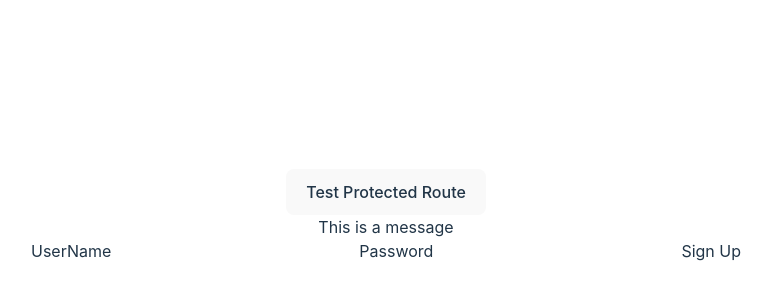
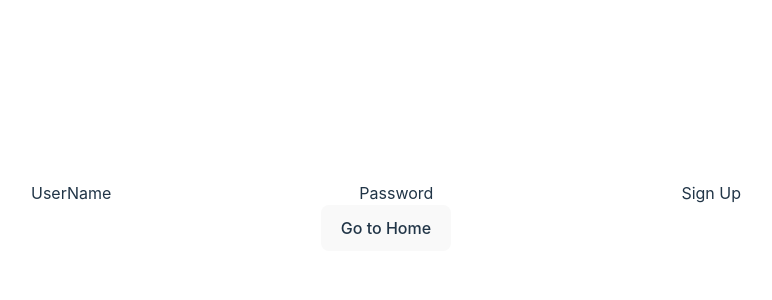
Before and after one commit to Antonio0913/HyperDucktivity, a React (Vite) app in the folder frontend/: page /signup in a window 1280 px wide. Shown: the part 184-484 px from the top of the page, without its empty margins (254-1026 px from the left). Built offline with nearby package versions, Linux system fonts and the light colour scheme; no server answers; sample sign-in values are in the browser's storage.

Commit message:
Store username and fix redirect

```diff
--- a/frontend/src/routes/Home.jsx
+++ b/frontend/src/routes/Home.jsx
@@ -17,12 +17,20 @@ import { AuthContext } from "../utilities/AuthContext.jsx";
 const Home = () => {
   const { user, isLoaded } = useUser();
   const { setAuthToken } = useContext(AuthContext);
+  const [username, setUsername] = useState("");
   const [selectedCategoryId, setSelectedCategoryId] =
     useState(null);
 
   const handleCategoryClick = (categoryId) => {
     setSelectedCategoryId(categoryId);
   };
+
+  useEffect(() => {
+    const storedUsername = localStorage.getItem("username");
+    if (storedUsername) {
+      setUsername(storedUsername);
+    }
+  }, []);
 
   useEffect(() => {
     const checkAndCreateUser = async () => {
@@ -100,6 +108,7 @@ const Home = () => {
 
   const logout = () => {
     localStorage.removeItem("authToken");
+    localStorage.removeItem("username");
     setAuthToken(null);
     window.location.reload();
   };
@@ -132,14 +141,7 @@ const Home = () => {
       </div>
 
       <div className="absolute bottom-3 left-3 flex items-center space-x-4">
-        {/* <SignedOut>
-          <SignInButton />
-          <SignUpButton style={{ marginLeft: "10px" }} />
-          <p>User is not signed in</p>
-        </SignedOut>
-        <SignedIn>
-          <UserButton />
-        </SignedIn> */}
+        <div>{username}</div>
         <button onClick={logout}>Logout</button>
         <Link to="/settings">
           <img
--- a/frontend/src/routes/LoginPage.jsx
+++ b/frontend/src/routes/LoginPage.jsx
@@ -45,11 +45,12 @@ function LoginPage(props) {
 
       if (response.ok) {
         const payload = await response.json();
-        setMessage(`Login successful; auth token saved`);
+        setMessage(`Login successful. Auth token saved`);
         console.log(
           "Login successful; auth token saved, navigating to home"
         );
         localStorage.setItem("authToken", payload.token);
+        localStorage.setItem("username", creds.username);
 
         // navigate("/home");
       } else {
@@ -64,25 +65,7 @@ function LoginPage(props) {
 
   return (
     <div>
-      <div>
-        {localStorage.getItem("authToken") !== null ? (
-          <div>
-            {" "}
-            You successfully logged in. <br /> Click here to go
-            to home element :{" "}
-            <button onClick={navigateHome}>
-              Go to Home
-            </button>{" "}
-          </div>
-        ) : (
-          <p>no</p>
-        )}
-      </div>
-      {message === "" ? (
-        <p>This is a message</p>
-      ) : (
-        <p>{message}</p>
-      )}
+      {message === "" ? <p></p> : <p>{message}</p>}
       <form>
         <label htmlFor="username">UserName</label>
         <input
@@ -106,6 +89,15 @@ function LoginPage(props) {
           onClick={submitForm}
         />
       </form>
+      <div>
+        {localStorage.getItem("authToken") !== null ? (
+          <div>
+            <button onClick={navigateHome}>Go to Home</button>{" "}
+          </div>
+        ) : (
+          <p></p>
+        )}
+      </div>
     </div>
   );
 }
--- a/frontend/src/routes/SignUpPage.jsx
+++ b/frontend/src/routes/SignUpPage.jsx
@@ -1,5 +1,6 @@
 import React, { useState } from "react";
 import { addAuthHeader } from "../utilities/AuthHelper";
+import { useNavigate } from "react-router-dom";
 
 function SignUpPage(props) {
   const INVALID_TOKEN = "INVALID_TOKEN";
@@ -9,6 +10,12 @@ function SignUpPage(props) {
     username: "",
     pwd: ""
   });
+
+  const navigate = useNavigate();
+
+  const navigateHome = () => {
+    navigate("/home");
+  };
 
   const handleChange = (event) => {
     const { name, value } = event.target;
@@ -22,66 +29,39 @@ function SignUpPage(props) {
   };
 
   const signupUser = async (creds) => {
-    const promise = fetch(`http://localhost:8000/jwtregister`, {
+    try {
+      const response = await fetch(
+        `http://localhost:8000/jwtregister`,
+        {
           method: "POST",
           headers: {
             "Content-Type": "application/json"
           },
           body: JSON.stringify(creds)
-    })
-      .then((response) => {
+        }
+      );
+
       if (response.status === 201) {
-          response.json().then((payload) => {
+        const payload = await response.json();
         localStorage.setItem("authToken", payload.token);
+        localStorage.setItem("username", creds.username);
         setMessage(
-              `Signup successful for user: ${creds.username}; auth token saved`
+          `Signup successful for user: ${creds.username}. Auth token saved`
         );
-          });
       } else {
-          response.json().then((data) => {
+        const data = await response.json();
         setMessage(
           `Signup Error ${response.status}: ${data.message}`
         );
-          });
       }
-      })
-      .catch((error) => {
-        setMessage(`Signup Error: ${error}`);
-      });
-
-    return promise;
-  };
-
-  const testProtectedRoute = async () => {
-    try {
-      const response = await fetch(
-        `http://localhost:8000/testingjwt`,
-        {
-          method: "GET",
-          headers: addAuthHeader({
-            "Content-Type": "application/json"
-          })
-        }
-      );
-
-      console.log(response);
     } catch (error) {
-      setMessage(`Signup Error: ${error}`);
+      setMessage(`Signup Error: ${error.message}`);
     }
   };
 
   return (
     <div>
-      <div>
-        <button onClick={testProtectedRoute}>
-          Test Protected Route
-        </button>
-      </div>
-      {message === "" ? (
-        <p>This is a message</p>
-      ) : (
-        <p>{message}</p>
-      )}
+      {message === "" ? <p></p> : <p>{message}</p>}
       <form>
         <label htmlFor="username">UserName</label>
         <input
@@ -105,6 +85,15 @@ function SignUpPage(props) {
           onClick={submitForm}
         />
       </form>
+      <div>
+        {localStorage.getItem("authToken") !== null ? (
+          <div>
+            <button onClick={navigateHome}>Go to Home</button>{" "}
+          </div>
+        ) : (
+          <p></p>
+        )}
+      </div>
     </div>
   );
 }
```
Also changed, not shown: 1 other file (tests, documents, lock files or other folders). Lines whose indentation alone changed are shown as unchanged.
